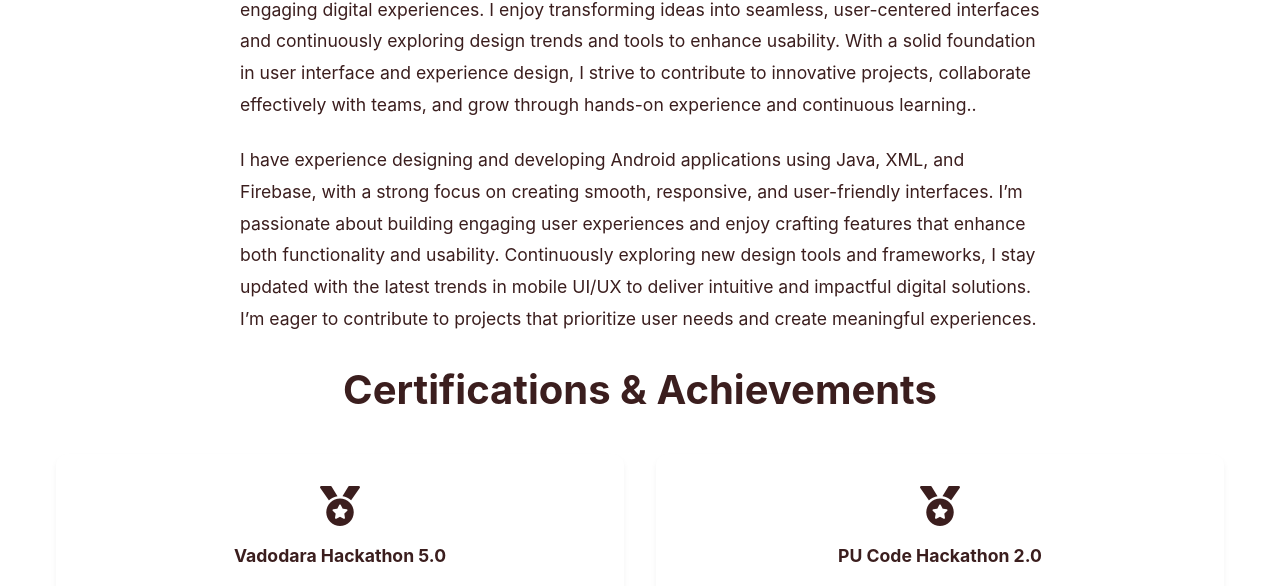
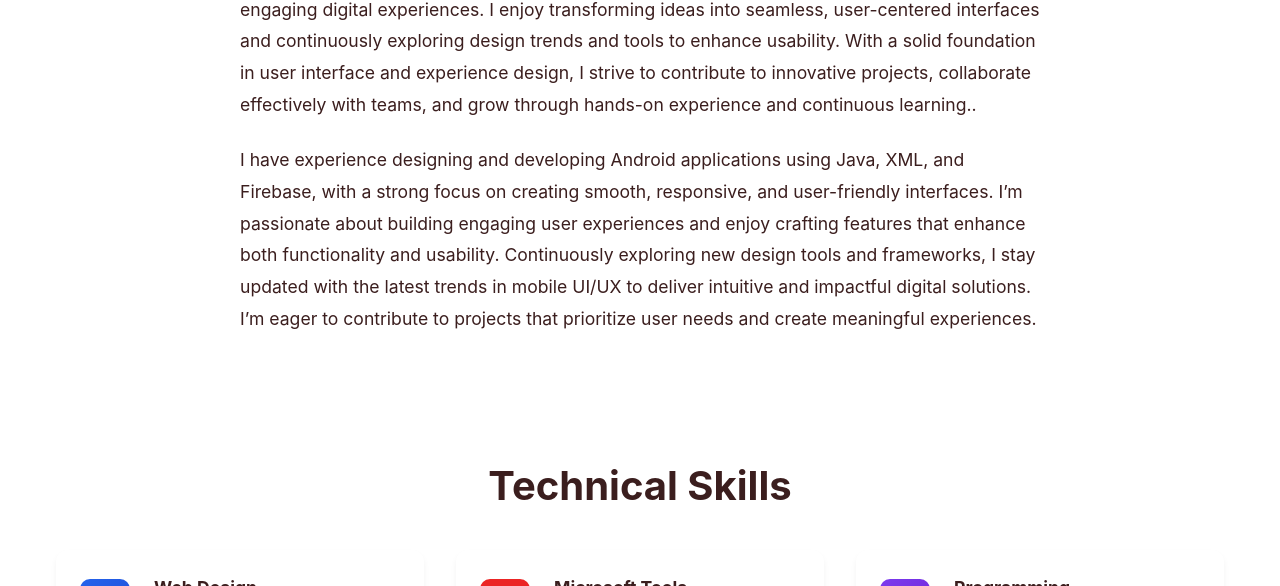
Before and after one commit to AmitParmar041/Portfolio, a plain HTML site: page index.html in a window 1280 px wide. Shown: the part 950-1536 px from the top of the page. Drawn offline with nearby package versions, Linux system fonts and the light colour scheme.

Commit message:
Update index.html

```diff
--- a/index.html
+++ b/index.html
@@ -55,8 +55,8 @@
                 </div>
             </div>
 
-            <h2 class="section-title" data-aos="fade-up">Certifications & Achievements</h2>
-            <div class="certifications-content" data-aos="fade-up">
+<!--             <h2 class="section-title" data-aos="fade-up">Certifications & Achievements</h2> -->
+<!--             <div class="certifications-content" data-aos="fade-up">
                 <div class="certification-item" onclick="openCertificate('hackathon')">
                     <i class="fas fa-medal"></i>
                     <h3>Vadodara Hackathon 5.0</h3>
@@ -65,7 +65,7 @@
                     <i class="fas fa-medal"></i>
                     <h3>PU Code Hackathon 2.0</h3>
                 </div>
-            </div>
+            </div> -->
         </div>
     </section>
 
```
